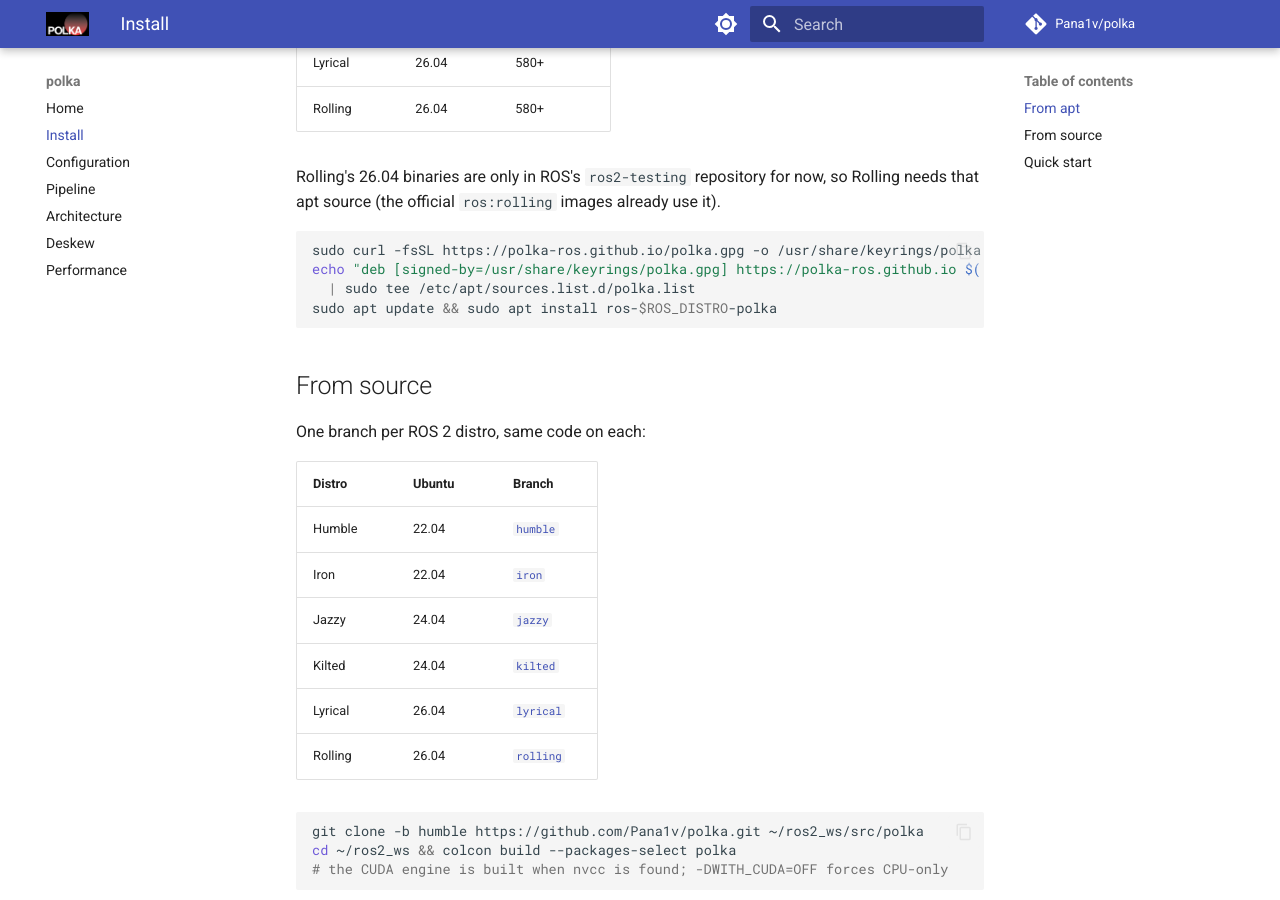
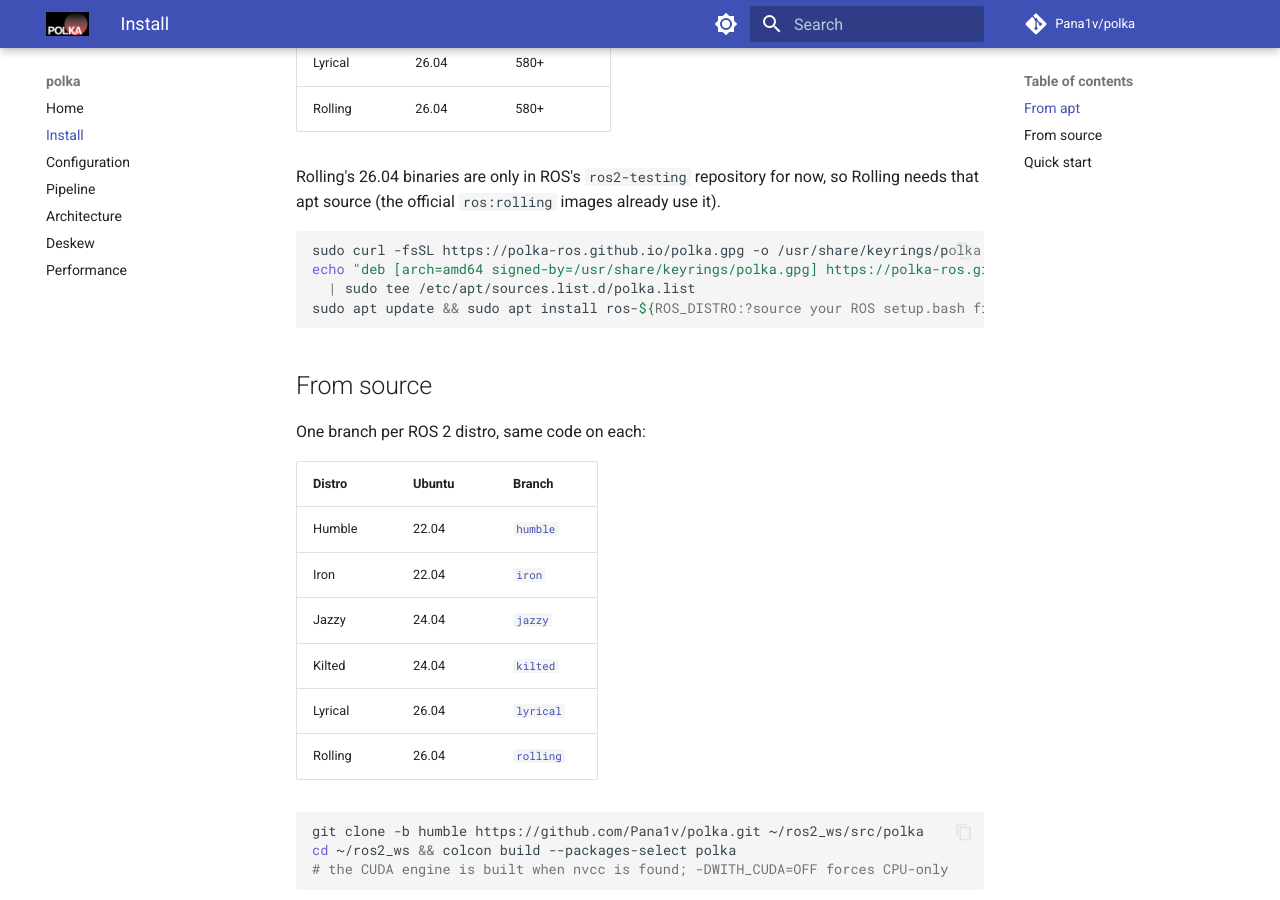
Before and after one commit to polka-ros/polka-ros.github.io, an MkDocs documentation site: the page built from docs-src/install.md, in a window 1280 px wide and 900 px high, scrolled down 394 px. Built offline with MkDocs 1.6.1 and Material for MkDocs 9.7.7, drawn with Linux system fonts in a browser that asks for light colours; comment, search, counter and statistics services are not loaded.

Commit message:
Install: fail clearly without ROS sourced, pin arch=amd64
Signed-off-by: Pana1v <praajarpit@gmail.com>

````diff
--- a/docs-src/install.md
+++ b/docs-src/install.md
@@ -17,9 +17,9 @@
 
 ```bash
 sudo curl -fsSL https://polka-ros.github.io/polka.gpg -o /usr/share/keyrings/polka.gpg
-echo "deb [signed-by=/usr/share/keyrings/polka.gpg] https://polka-ros.github.io $(. /etc/os-release && echo $VERSION_CODENAME) main" \
+echo "deb [arch=amd64 signed-by=/usr/share/keyrings/polka.gpg] https://polka-ros.github.io $(. /etc/os-release && echo $VERSION_CODENAME) main" \
   | sudo tee /etc/apt/sources.list.d/polka.list
-sudo apt update && sudo apt install ros-$ROS_DISTRO-polka
+sudo apt update && sudo apt install ros-${ROS_DISTRO:?source your ROS setup.bash first}-polka
 ```
 
 ## From source
````
